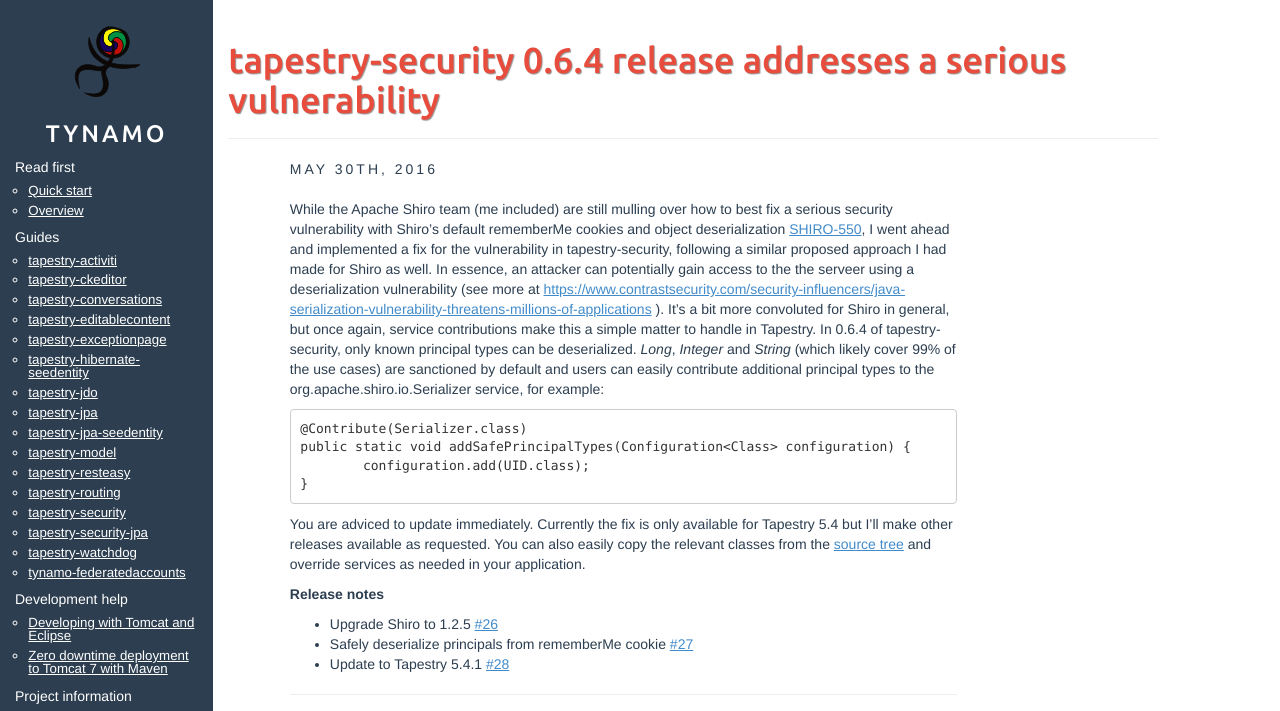
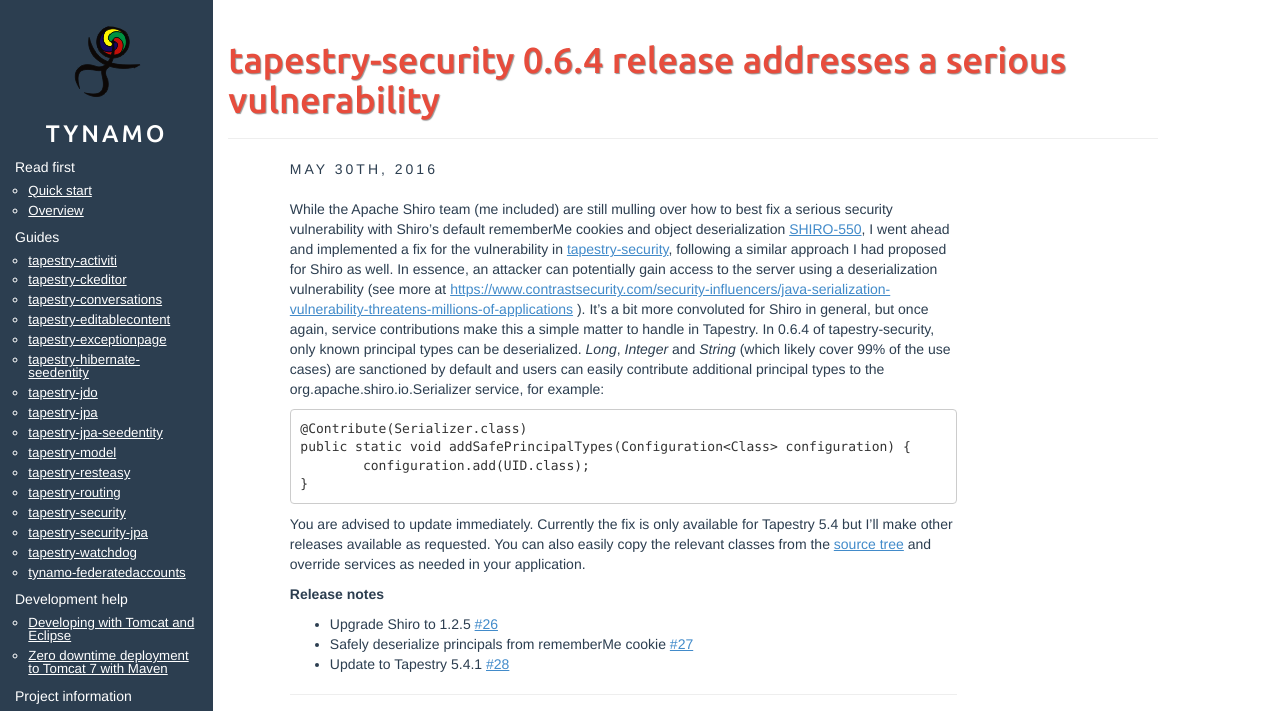
Before and after one commit to vjlamp/tynamo.github.io, a Jekyll site: the page built from _posts/2016-05-30-tapestry-security-0.6.4-release-addresses-a-serious-vulnerability.md, in a window 1280 px wide and 1112 px high, cut to the strip 0-711 px from the top of the window. Built offline with Jekyll 4.4.1, drawn with Linux system fonts in a browser that asks for light colours.

Commit message:
Add tapestry-security 0.6.4 release announcement

````diff
--- a/_posts/2016-05-30-tapestry-security-0.6.4-release-addresses-a-serious-vulnerability.md
+++ b/_posts/2016-05-30-tapestry-security-0.6.4-release-addresses-a-serious-vulnerability.md
@@ -3,7 +3,7 @@
 title: tapestry-security 0.6.4 release addresses a serious vulnerability
 ---
 
-While the Apache Shiro team (me included) are still mulling over how to best fix a serious security vulnerability with Shiro's default rememberMe cookies and object deserialization [SHIRO-550](https://issues.apache.org/jira/browse/SHIRO-550), I went ahead and implemented a fix for the vulnerability in tapestry-security, following a similar proposed approach I had made for Shiro as well. In essence, an attacker can potentially gain access to the the serveer using a deserialization vulnerability (see more at <https://www.contrastsecurity.com/security-influencers/java-serialization-vulnerability-threatens-millions-of-applications> ). It's a bit more convoluted for Shiro in general, but once again, service contributions make this a simple matter to handle in Tapestry. In 0.6.4 of tapestry-security, only known principal types can be deserialized. *Long*, *Integer* and *String* (which likely cover 99% of the use cases) are sanctioned by default and users can easily contribute additional principal types to the org.apache.shiro.io.Serializer service, for example:
+While the Apache Shiro team (me included) are still mulling over how to best fix a serious security vulnerability with Shiro's default rememberMe cookies and object deserialization [SHIRO-550](https://issues.apache.org/jira/browse/SHIRO-550), I went ahead and implemented a fix for the vulnerability in [tapestry-security](http://www.tynamo.org/tapestry-security+guide/), following a similar approach I had proposed for Shiro as well. In essence, an attacker can potentially gain access to the server using a deserialization vulnerability (see more at <https://www.contrastsecurity.com/security-influencers/java-serialization-vulnerability-threatens-millions-of-applications> ). It's a bit more convoluted for Shiro in general, but once again, service contributions make this a simple matter to handle in Tapestry. In 0.6.4 of tapestry-security, only known principal types can be deserialized. *Long*, *Integer* and *String* (which likely cover 99% of the use cases) are sanctioned by default and users can easily contribute additional principal types to the org.apache.shiro.io.Serializer service, for example:
 
 ```
 @Contribute(Serializer.class)
@@ -12,7 +12,7 @@
 }
 ```
 
-You are adviced to update immediately. Currently the fix is only available for Tapestry 5.4 but I'll make other releases available as requested. You can also easily copy the relevant classes from the [source tree](https://github.com/tynamo/tapestry-security/blob/master/src/main/java/org/tynamo/security/shiro/SimplePrincipalSerializer.java) and override services as needed in your application.
+You are advised to update immediately. Currently the fix is only available for Tapestry 5.4 but I'll make other releases available as requested. You can also easily copy the relevant classes from the [source tree](https://github.com/tynamo/tapestry-security/blob/master/src/main/java/org/tynamo/security/shiro/SimplePrincipalSerializer.java) and override services as needed in your application.
 
 **Release notes**
 
````
